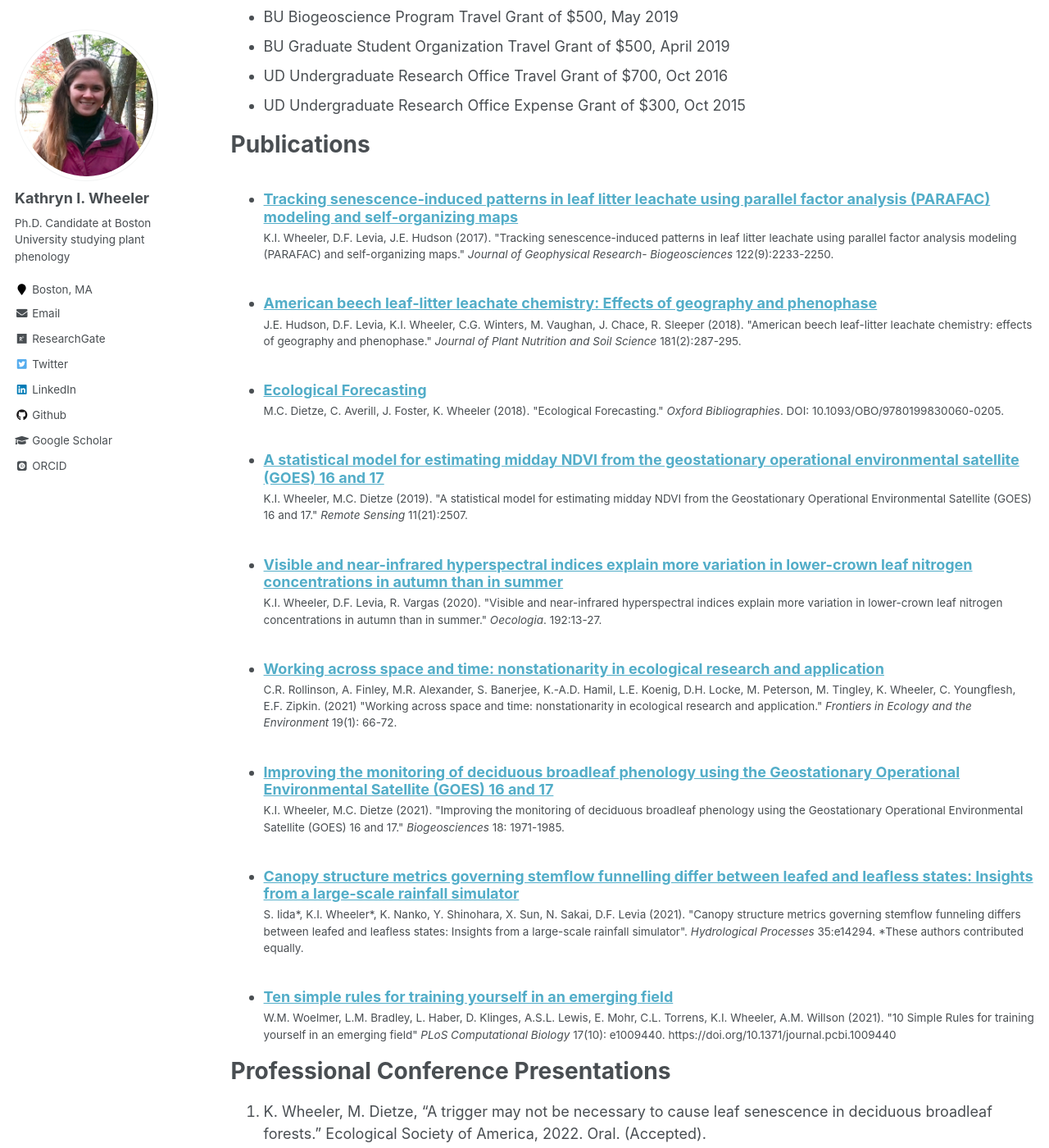
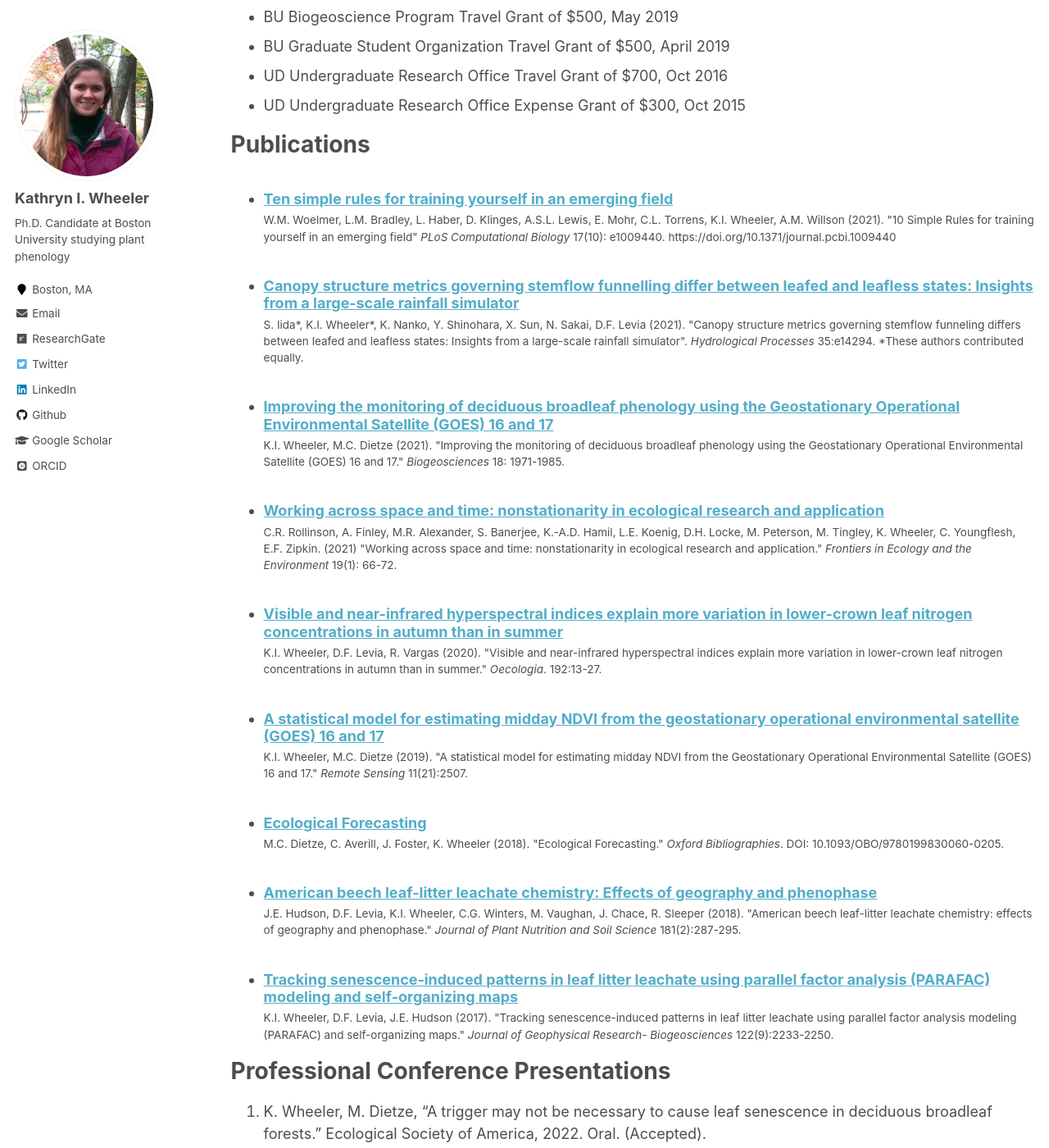
Before and after one commit to k-wheeler/k-wheeler.github.io, a Jekyll site: the page built from _pages/cv.md, in a window 1280 px wide and 1400 px high, scrolled down 1092 px. Shown: the whole window at 82% size. Built offline with Jekyll 4.4.1, drawn with Linux system fonts in a browser that asks for light colours; some web fonts are replaced.

Commit message:
Cleaned up

```diff
--- a/_pages/cv.md
+++ b/_pages/cv.md
@@ -45,7 +45,7 @@ Research and Travel Grants
 
 Publications
 ======
-  <ul>{% for post in site.publications %}
+  <ul>{% for post in site.publications reversed %}
     {% include archive-single-cv.html %}
   {% endfor %}</ul>
 
```
